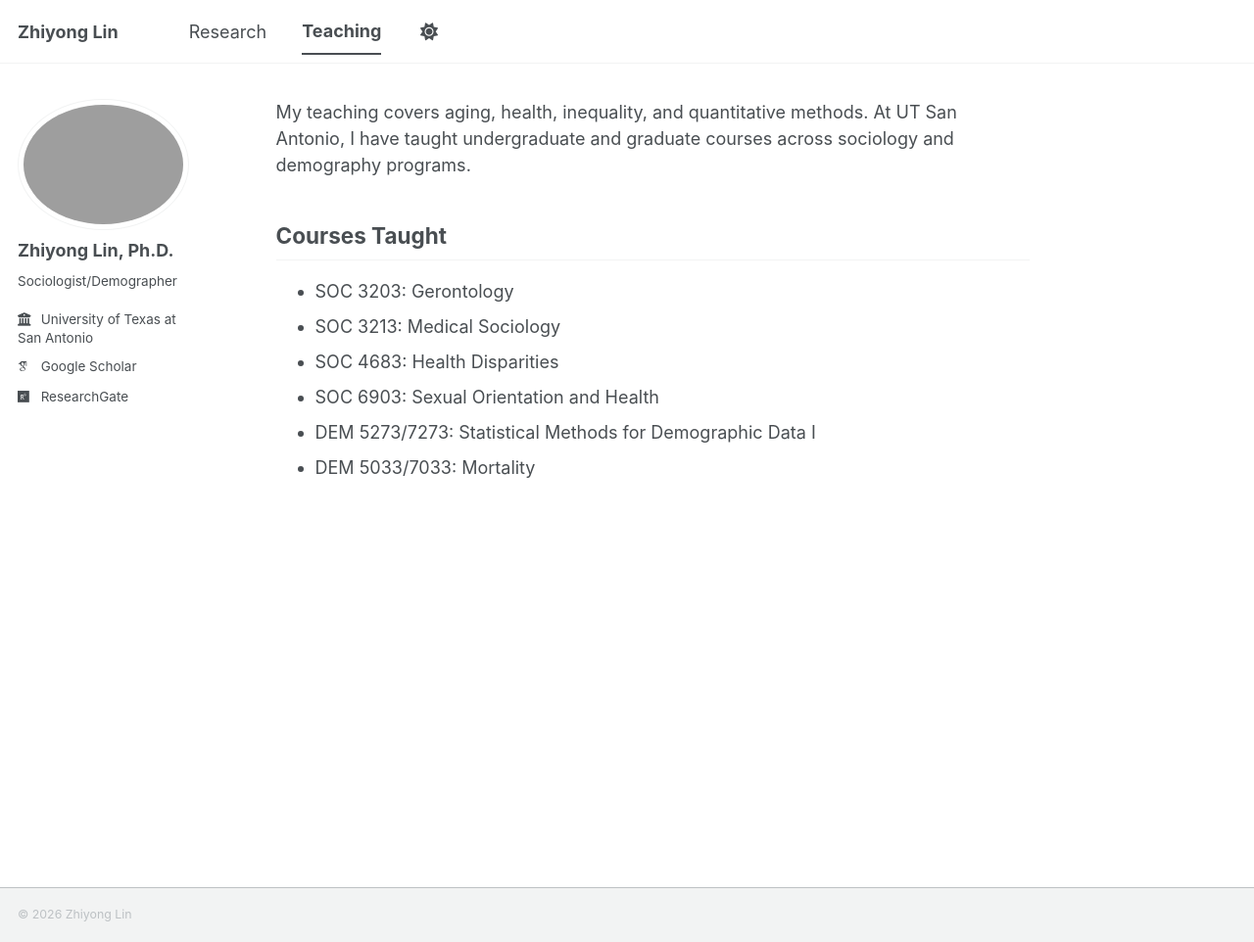
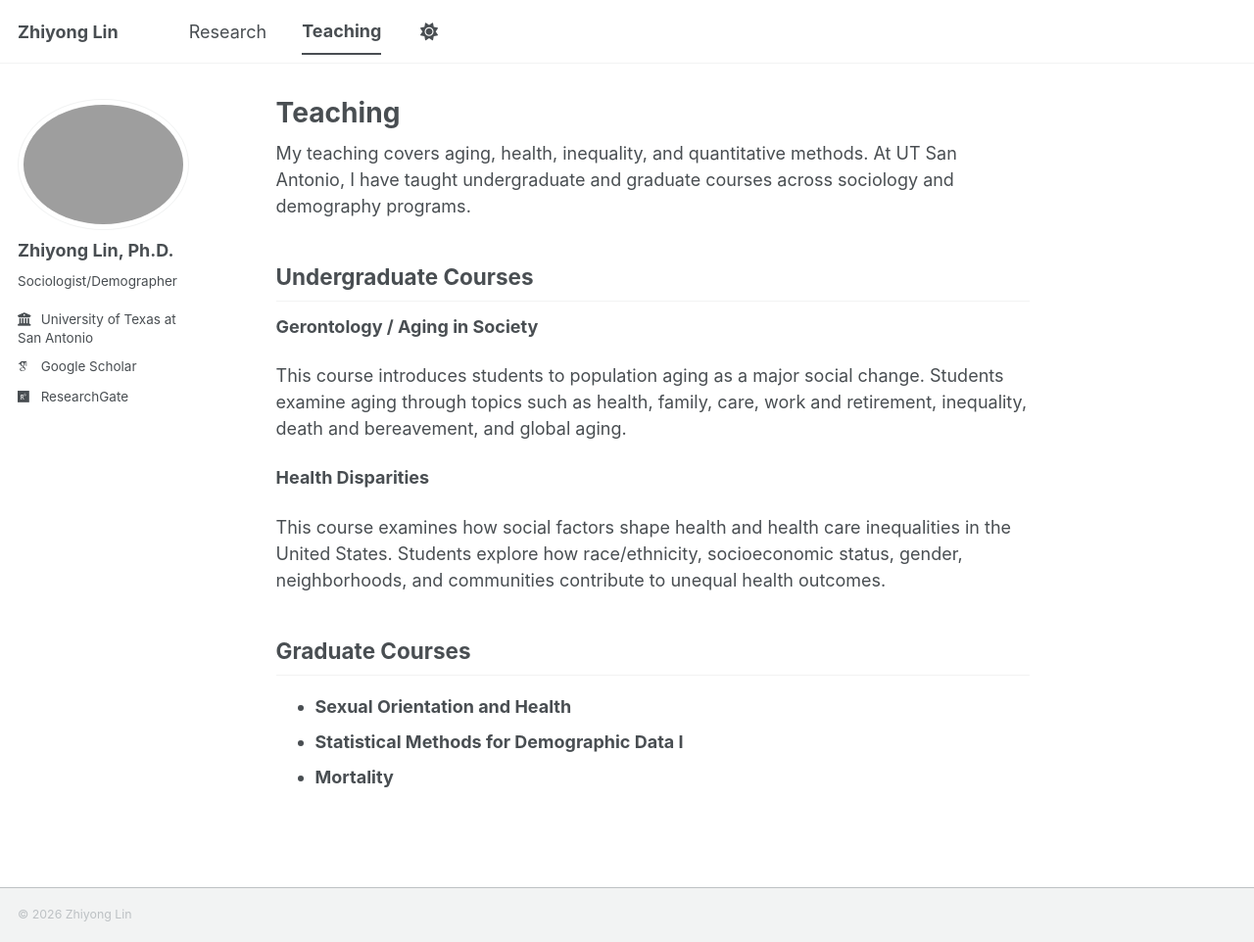
Before and after one commit to zhiyonglinsoc/zhiyonglinsoc.github.io, a Jekyll site: the page built from _pages/teaching.md, in a window 1280 px wide and 962 px high. Shown: the whole window at 98% size. Built offline with Jekyll 4.4.1, drawn with Linux system fonts in a browser that asks for light colours; some web fonts are replaced; a script bundle is joined from its source files by our own code; library files that are not in the unit come from our copies.

Commit message:
teaching

```diff
--- a/_pages/teaching.md
+++ b/_pages/teaching.md
@@ -1,15 +1,23 @@
 ---
 permalink: /teaching/
+title: "Teaching"
 author_profile: true
 ---
 
 My teaching covers aging, health, inequality, and quantitative methods. At UT San Antonio, I have taught undergraduate and graduate courses across sociology and demography programs.
 
-## Courses Taught
+## Undergraduate Courses
 
-* SOC 3203: Gerontology
-* SOC 3213: Medical Sociology
-* SOC 4683: Health Disparities
-* SOC 6903: Sexual Orientation and Health
-* DEM 5273/7273: Statistical Methods for Demographic Data I
-* DEM 5033/7033: Mortality
+**Gerontology / Aging in Society**
+
+This course introduces students to population aging as a major social change. Students examine aging through topics such as health, family, care, work and retirement, inequality, death and bereavement, and global aging.
+
+**Health Disparities**
+
+This course examines how social factors shape health and health care inequalities in the United States. Students explore how race/ethnicity, socioeconomic status, gender, neighborhoods, and communities contribute to unequal health outcomes.
+
+## Graduate Courses
+
+* **Sexual Orientation and Health**
+* **Statistical Methods for Demographic Data I**
+* **Mortality**
```
